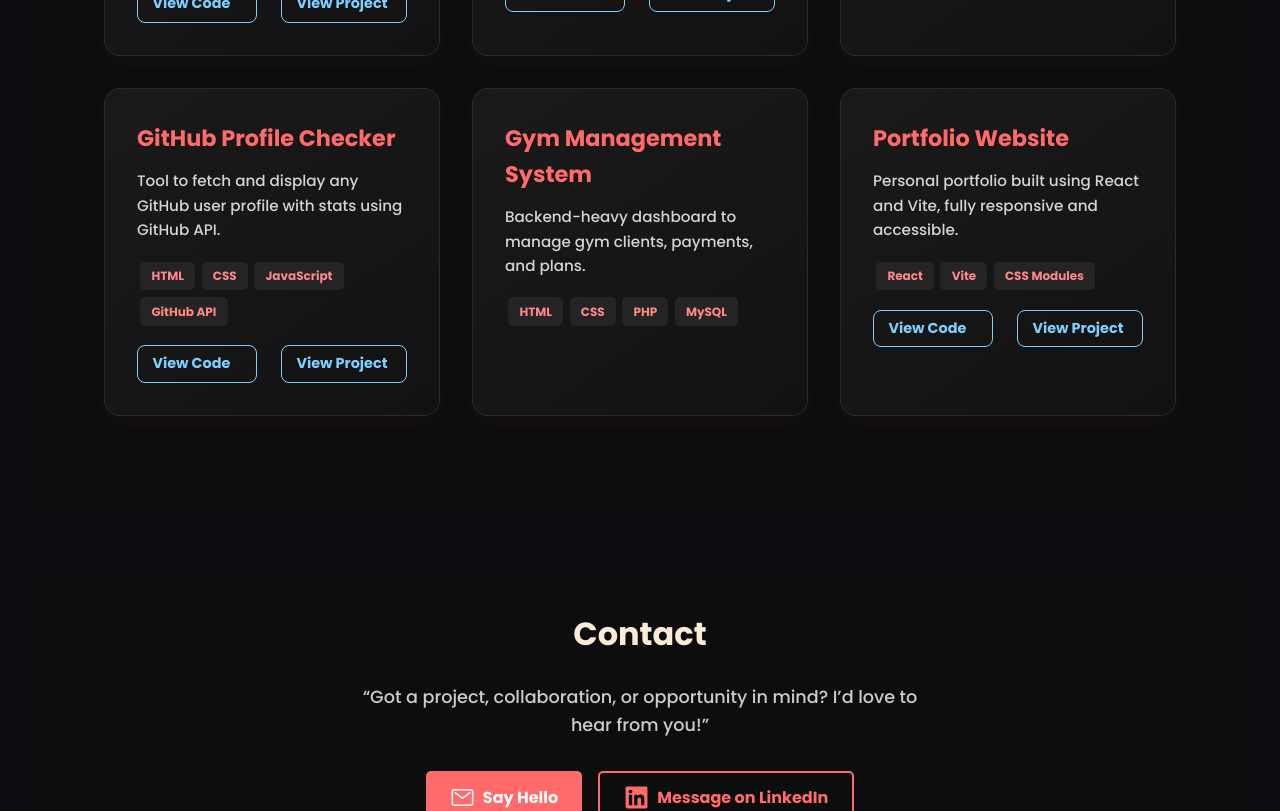
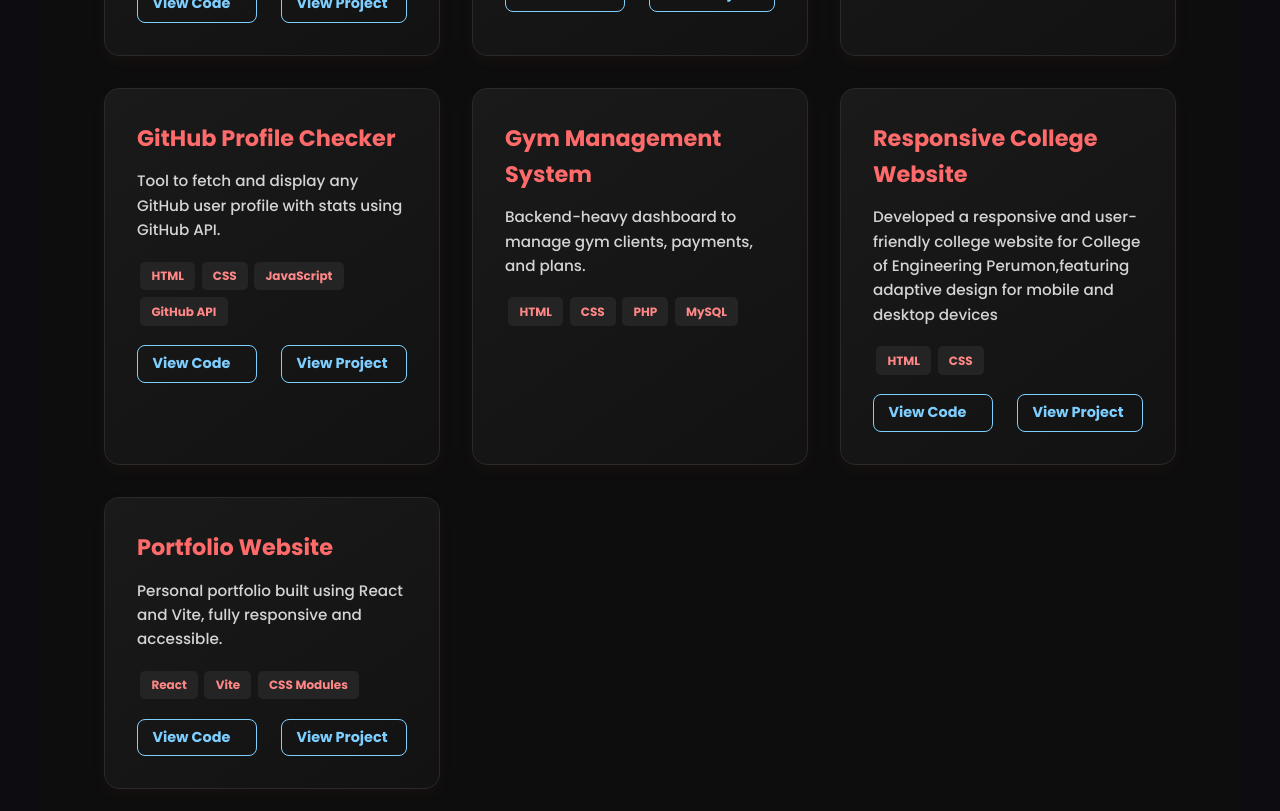
Before and after one commit to adithyajs22/portfolio, a React (Vite) app: page / in a window 1280 px wide. Shown: the part 1960-2771 px from the top of the page. Built offline with nearby package versions, Linux system fonts and the light colour scheme.

Commit message:
added projectdata

```diff
--- a/src/ProjectsData.js
+++ b/src/ProjectsData.js
@@ -35,6 +35,13 @@ const projects = [
     github: '',
   },
   {
+    title: ' Responsive College Website',
+    description: 'Developed a responsive and user-friendly college website for College of Engineering Perumon,featuring adaptive design for mobile and desktop devices ',
+    tech: ['HTML', 'CSS'],
+    github: 'https://github.com/adithyajs22/College_website',
+    live: 'https://adithyajs22.github.io/College_website/',
+  },
+  {
     title: 'Portfolio Website',
     description: 'Personal portfolio built using React and Vite, fully responsive and accessible.',
     tech: ['React', 'Vite', 'CSS Modules'],
```
